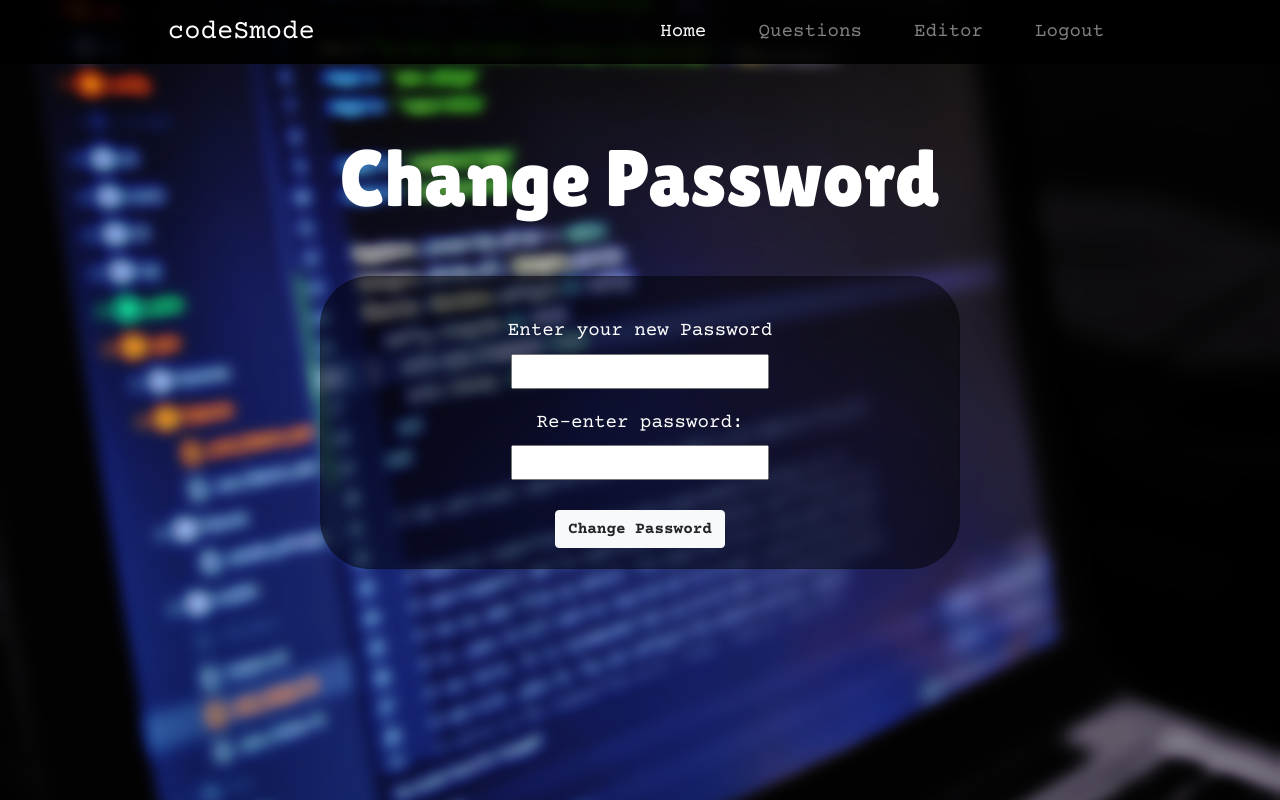
After one commit to roy-a2yush/Online-Compiler, a PHP site: page /changePass.php in a window 1280 px wide. The commit adds this page. Run offline with PHP 8.4, Linux system fonts and the light colour scheme; a user stored in the database is signed in.

Commit message:
Added reset password

```diff
--- /dev/null
+++ b/changePass.php
@@ -0,0 +1,68 @@
+<?php include 'php_only/checkLogin.php' ?>
+
+<!DOCTYPE html>
+<html lang="en" dir="ltr">
+
+<head>
+  <meta charset="utf-8">
+  <title>codeSmode</title>
+  <link rel="stylesheet" href="https://stackpath.bootstrapcdn.com/bootstrap/4.5.2/css/bootstrap.min.css" integrity="sha384-JcKb8q3iqJ61gNV9KGb8thSsNjpSL0n8PARn9HuZOnIxN0hoP+VmmDGMN5t9UJ0Z" crossorigin="anonymous">
+  <link href="https://fonts.googleapis.com/css2?family=Courier+Prime:ital,wght@0,400;0,700;1,700&family=Lilita+One&family=Montserrat:wght@600&display=swap" rel="stylesheet">
+  <link rel="stylesheet" href="css/styles.css">
+</head>
+
+<body>
+
+  <!-- navBar -->
+  <nav class="navbar navbar-expand-lg navbar-dark fixed opacity-less" style="height:8vh;">
+    <a class="navbar-brand" href="#">codeSmode</a>
+    <button class="navbar-toggler" type="button" data-toggle="collapse" data-target="#navbarNav" aria-controls="navbarNav" aria-expanded="false" aria-label="Toggle navigation">
+      <span class="navbar-toggler-icon"></span>
+    </button>
+    <div class="collapse navbar-collapse" id="navbarNav">
+      <div class="navbar-nav ml-auto">
+        <ul class="navbar-nav">
+          <li class="nav-item">
+            <a class="nav-link active" href="dashboard.html">Home <span class="sr-only">(current)</span></a>
+          </li>
+          <li class="nav-item">
+            <a class="nav-link" href="daily_Challenges.php">Questions</a>
+          </li>
+          <li class="nav-item">
+            <a class="nav-link" href="codex.php">Editor</a>
+          </li>
+          <li class="nav-item">
+            <a class="nav-link" href="php_only/logout.php">Logout</a>
+          </li>
+        </ul>
+      </div>
+    </div>
+  </nav>
+
+  <!-- main heading -->
+  <h1 class="main-heading dashboard-header">Change Password</h1>
+
+  <!-- 3 cards -->
+  <!-- 1st Card -->
+  <div class="card text-center option-card">
+    <div class="card-body">
+      <form action="php_only/changePass.php" method="POST">
+        <label>Enter your new Password</label>
+        <br>
+        <input type="password" name="password" id="pass1" pattern="(?=.*\d)(?=.*[a-z])(?=.*[A-Z]).{8,}" title="Must contain at least one number and one uppercase and lowercase letter, and at least 8 or more characters"	 onkeyup='check();' required >
+        <br>
+        <label>Re-enter password: </label>
+        <br>
+        <input type="password" name="cpass" id="pass2" onkeyup='check();' required>
+        <br>
+        <input type="submit" class="btn btn-light button" name="Login" value="Change Password">
+      </form>
+    </div>
+  </div>
+  <script src="https://code.jquery.com/jquery-3.5.1.slim.min.js" integrity="sha384-DfXdz2htPH0lsSSs5nCTpuj/zy4C+OGpamoFVy38MVBnE+IbbVYUew+OrCXaRkfj" crossorigin="anonymous"></script>
+  <script src="https://cdn.jsdelivr.net/npm/popper.js@1.16.1/dist/umd/popper.min.js" integrity="sha384-9/reFTGAW83EW2RDu2S0VKaIzap3H66lZH81PoYlFhbGU+6BZp6G7niu735Sk7lN" crossorigin="anonymous"></script>
+  <script src="https://stackpath.bootstrapcdn.com/bootstrap/4.5.2/js/bootstrap.min.js" integrity="sha384-B4gt1jrGC7Jh4AgTPSdUtOBvfO8shuf57BaghqFfPlYxofvL8/KUEfYiJOMMV+rV" crossorigin="anonymous"></script>
+  <script src="js/index.js" charset="utf-8"></script>
+</body>
+
+</html>
--- a/php_only/connection.php
+++ b/php_only/connection.php
@@ -1,7 +1,7 @@
 <?php
-   define('DB_SERVER', 'localhost');/*localhost OR 35.247.139.126*/
+   define('DB_SERVER', 'localhost');
    define('DB_USERNAME', 'root');
-   define('DB_PASSWORD', '');/*'' OR 'super-strong-password'*/
+   define('DB_PASSWORD', '');
    define('DB_DATABASE', 'codeSmode');
    $db = mysqli_connect(DB_SERVER,DB_USERNAME,DB_PASSWORD,DB_DATABASE);
    $conn = $db;
--- a/php_only/signIn.php
+++ b/php_only/signIn.php
@@ -6,7 +6,7 @@
   	$email=trim($_POST['email']);
     $password=trim($_POST['password']);
     if($email == "admin@gmail.com" && $password == "admin") {
-      header('Location: adminhome.php');
+      header('Location: ../adminhome.php');
     } else {
   		$password=md5($password);
       $query=$connection->prepare("select * from `user` where email=? and password=?");
--- /dev/null
+++ b/success.php
@@ -0,0 +1,5 @@
+<?php
+    session_start();
+    session_destroy();
+    header("Location: index.php?error=Operation Successful!");
+?>
```
Also changed, not shown: adminhome.php (+7 -1 lines), php_only/changePass.php (added, +14 -0 lines), resetPass.php (added, +144 -0 lines).
